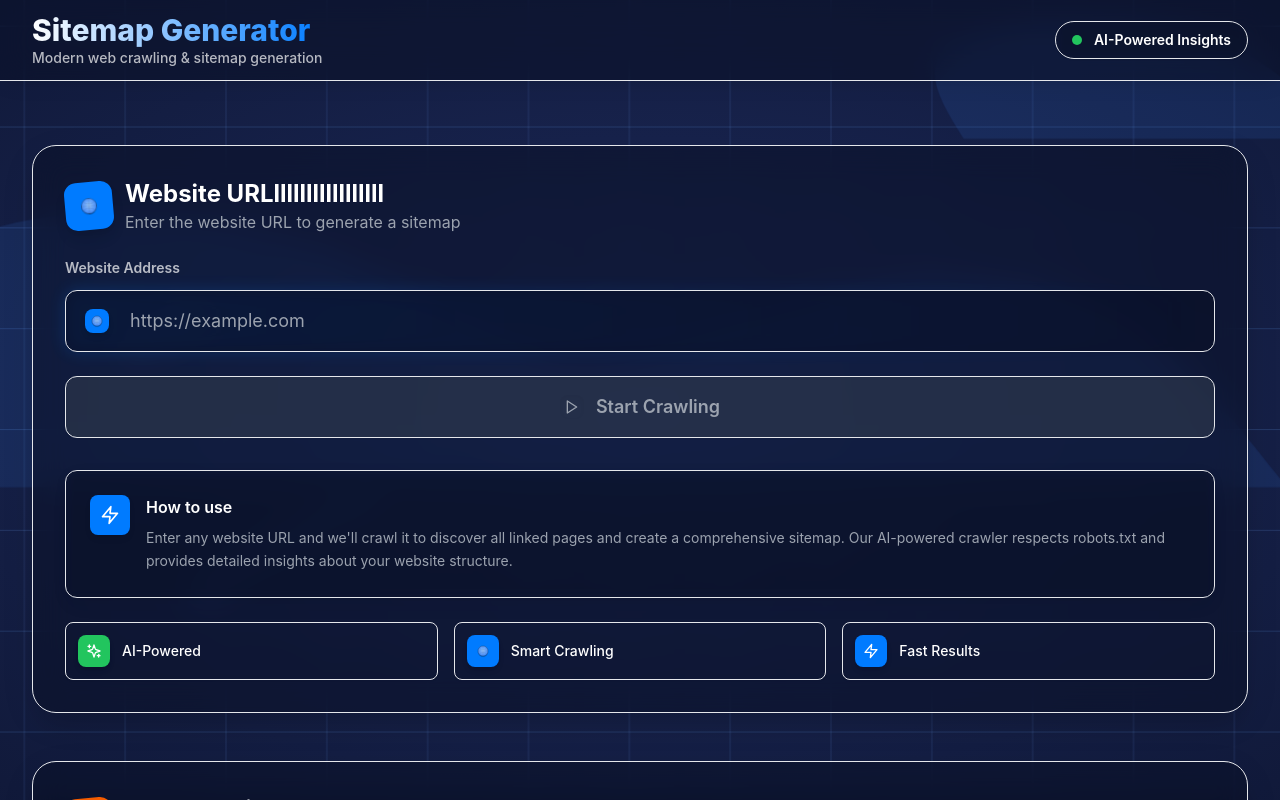
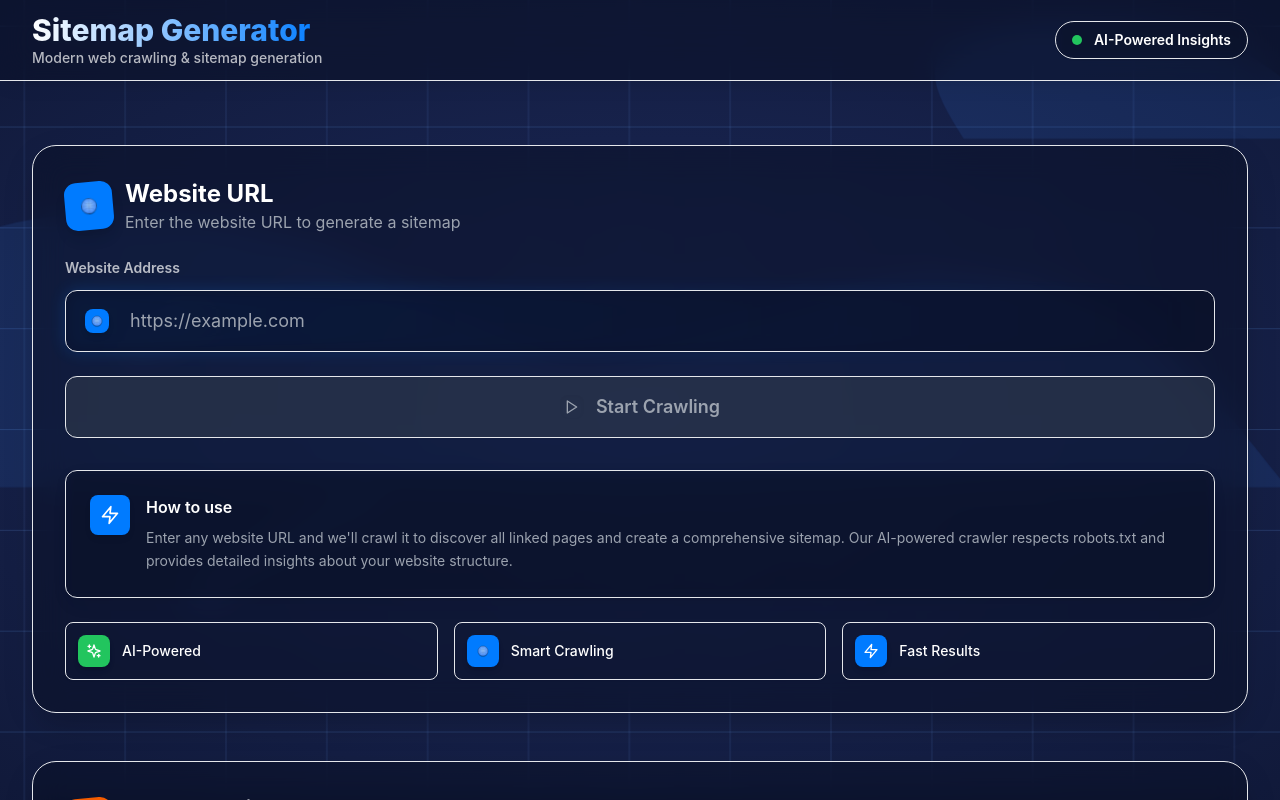
Before and after one commit to km1000101/sitemap_generator, a React (Create React App) app: page / in a window 1280 px wide. Shown: the top 800 px of the page. Built offline with nearby package versions, Linux system fonts and the light colour scheme.

Commit message:
fixed deployablity issue

```diff
--- a/src/components/UrlInput.tsx
+++ b/src/components/UrlInput.tsx
@@ -56,7 +56,7 @@ const UrlInput: React.FC<UrlInputProps> = ({ onStartCrawl, disabled = false, isL
           <RealisticGlobeIcon width={24} height={24} />
         </div>
         <div>
-          <h3 className="text-2xl font-bold text-white-500">Website URLlllllllllllllllll</h3>
+          <h3 className="text-2xl font-bold text-white-500">Website URL</h3>
           <p className="text-gray-400">Enter the website URL to generate a sitemap</p>
         </div>
       </div>
```
